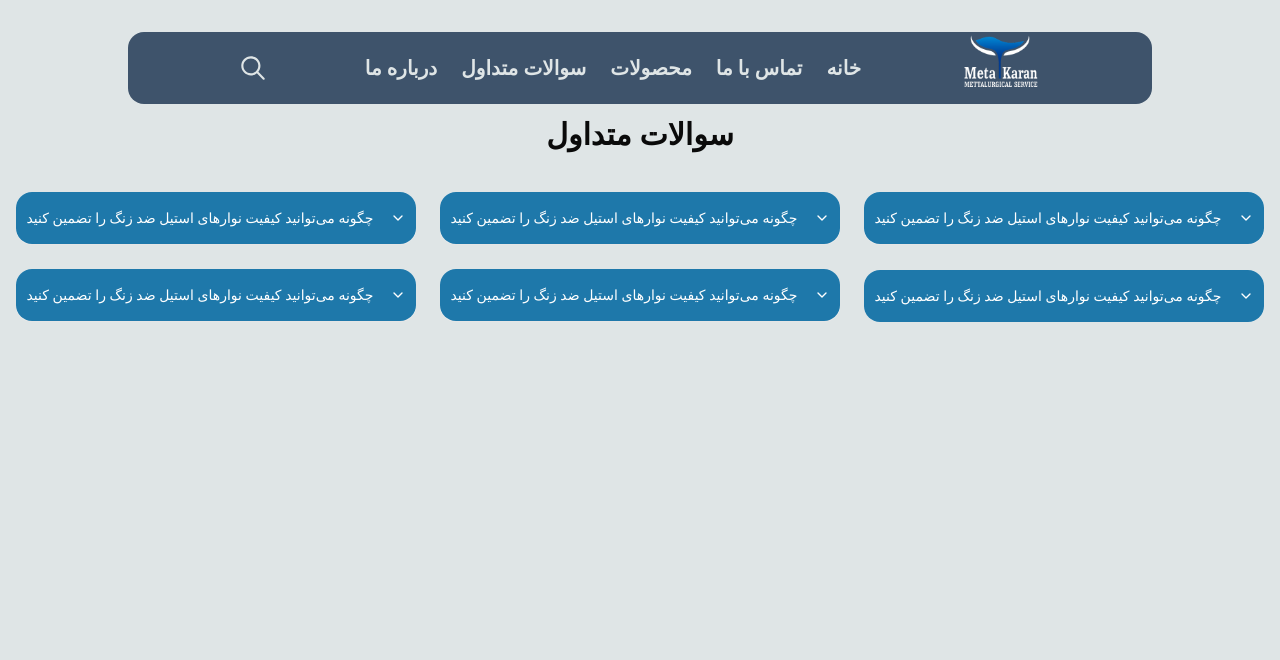
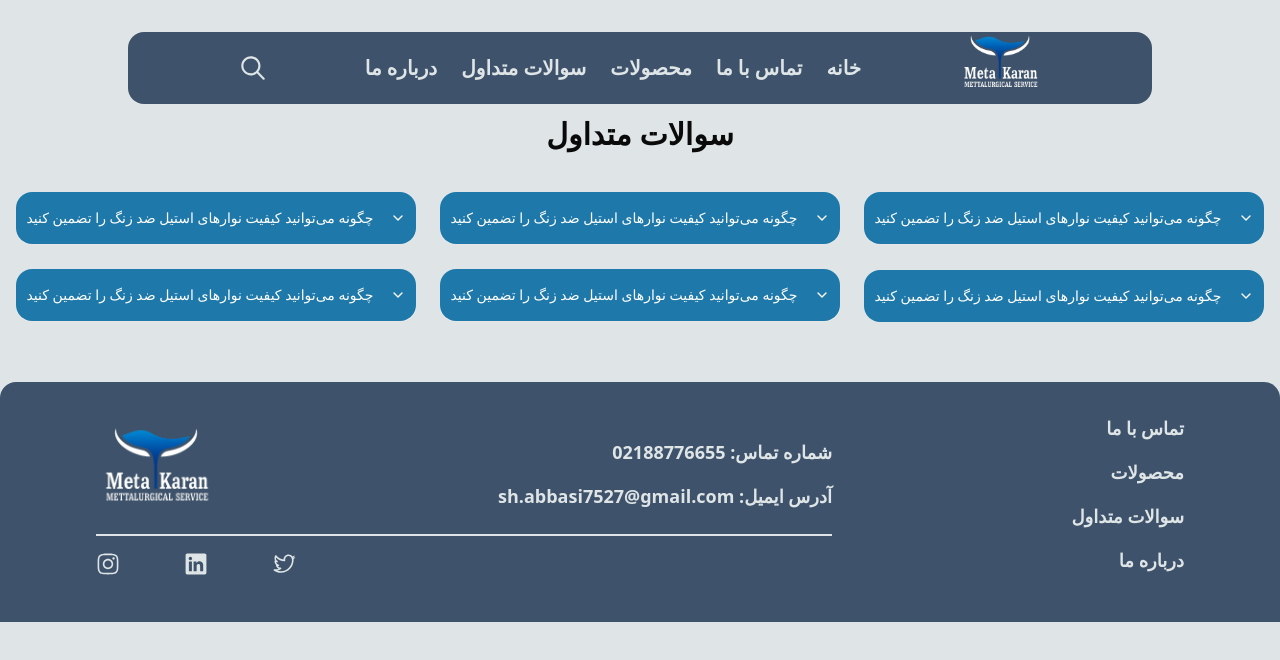
Before and after one commit to Promptopia-Academy/metalkaran, a Next.js app: page /questions in a window 1280 px wide. Shown: the top 660 px of the page. Built offline with nearby package versions, Linux system fonts and the light colour scheme.

Commit message:
feat: features and footer

```diff
--- a/src/app/contact-us/page.tsx
+++ b/src/app/contact-us/page.tsx
@@ -1,4 +1,5 @@
 import CallSection from "@/components/call-us/CallSection";
+import Footer from "@/components/footer/Footer";
 import FormSection from "@/components/form/FormSection";
 import React from "react";
 
@@ -8,6 +9,7 @@ const ContactUs = () => {
       <h2 className="text-3xl font-semibold">ارتباط با ما</h2>
       <FormSection />
       <CallSection />
+      <Footer />
     </div>
   );
 };
--- a/src/app/questions/page.tsx
+++ b/src/app/questions/page.tsx
@@ -1,3 +1,4 @@
+import Footer from "@/components/footer/Footer";
 import { QuestionSection } from "@/components/questions/QuestionsSection";
 import React from "react";
 
@@ -5,6 +6,7 @@ const Questions = () => {
   return (
     <div>
       <QuestionSection />
+      <Footer />
     </div>
   );
 };
--- a/src/components/carousel/Carousel.tsx
+++ b/src/components/carousel/Carousel.tsx
@@ -52,8 +52,11 @@ const CarouselHero = () => {
               />
               {image.slug === 1 && (
                 <div className="absolute inset-0 w-full h-full flex items-center pl-14 bg-gray-900/50">
-                  <h1 className="w-80 text-center text-4xl font-extrabold text-background tracking-[2.88px]">
-                    <TextAnimate animation="blurInUp" by="character" once>
+                  <h1
+                    className="w-80 text-center text-4xl font-extrabold text-background tracking-[2.88px]"
+                    dir="rtl"
+                  >
+                    <TextAnimate animation="blurInUp" by="word" once>
                       نوارهای فولادی ضد زنگ و فویل‌های آلیاژی مخصوص
                     </TextAnimate>
                   </h1>
--- a/src/components/footer/Footer.tsx
+++ b/src/components/footer/Footer.tsx
@@ -35,7 +35,7 @@ const Footer = () => {
       >
         <Link href="/contact-us">تماس با ما</Link>
         <Link href="/products">محصولات</Link>
-        <Link href="/faq">سوالات متداول</Link>
+        <Link href="/questions">سوالات متداول</Link>
         <Link href="/about-us">درباره ما</Link>
       </div>
     </div>
```
